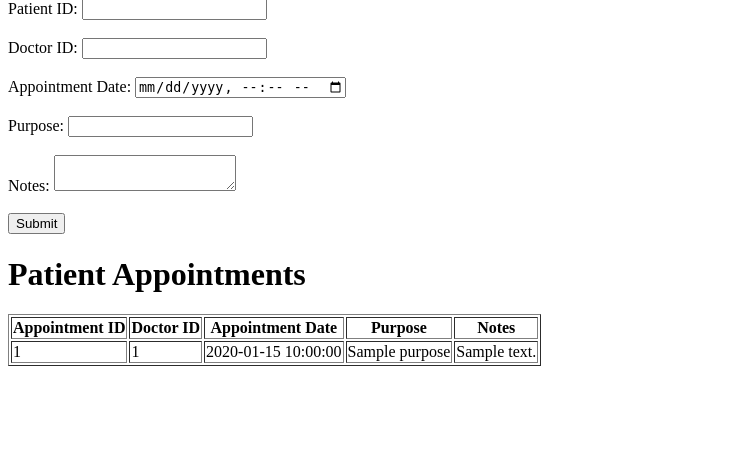
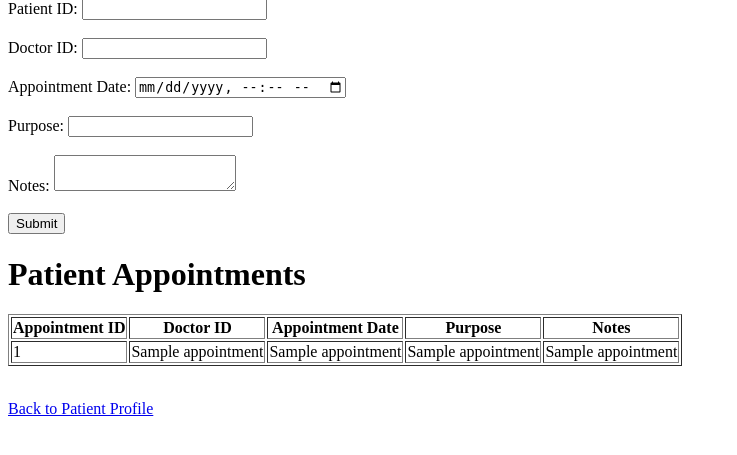
Before and after one commit to KhoaDao03/4521-Group13, a Flask app: template templates/patientAppointments.html in a window 1280 px wide. Shown: the part 81-536 px from the top of the page, without its empty margins (0-737 px from the left). Run offline with Flask 3, Linux system fonts and the light colour scheme; the template is opened without the code that fills it: most values are stand-ins (such as "Sample title", 1, 10 or a date in 2020).

Commit message:
Update patientAppointments.html

```diff
--- a/templates/patientAppointments.html
+++ b/templates/patientAppointments.html
@@ -29,14 +29,15 @@
             <th>Notes</th>
         </tr>
         {% for appointment in appointments %}
-        <tr>
-            <td>{{ appointment.AppointmentID }}</td>
-            <td>{{ appointment.DoctorID }}</td>
-            <td>{{ appointment.AppointmentDate }}</td>
-            <td>{{ appointment.Purpose }}</td>
-            <td>{{ appointment.Notes }}</td>
-        </tr>
+            <tr>
+                <td>{{ appointment[0] }}</td>
+                <td>{{ appointment[2] }}</td>
+                <td>{{ appointment[3] }}</td>
+                <td>{{ appointment[4] }}</td>
+                <td>{{ appointment[5] }}</td>
+            </tr>
         {% endfor %}
     </table>
+    <br><p><a href="/patientprofile">Back to Patient Profile</a></p>
 </body>
 </html>
```
